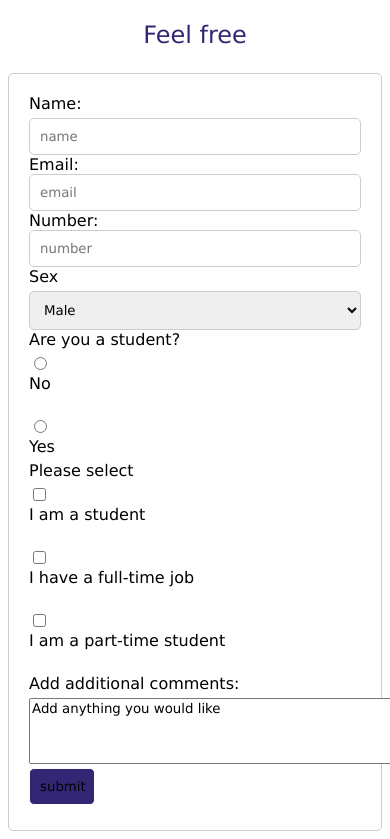
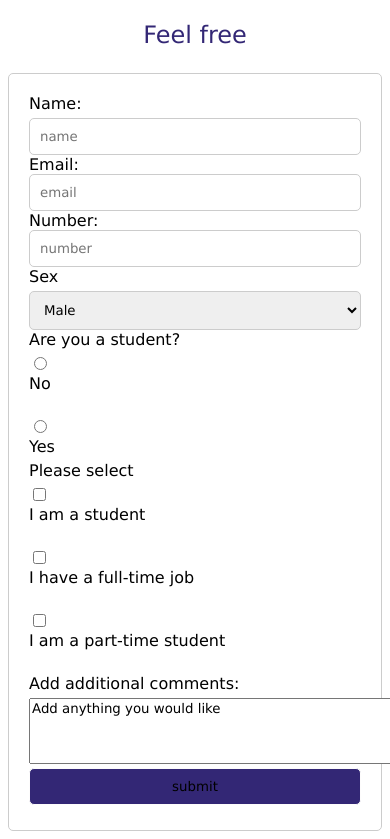
Before and after one commit to ktsyops/suzzycumkwaks, a plain HTML site: page index.html in a window 390 px wide. Shown: the part 62-901 px from the top of the page. Drawn offline with Linux system fonts and the light colour scheme.

Commit message:
added media query

```diff
--- a/css/style.css
+++ b/css/style.css
@@ -58,3 +58,9 @@ input[type="submit"] {
 input[type="submit"]:hover {
   background: #3d3b47;
 }
+
+@media(max-width: 500px) {
+  input[type="submit"] {
+    width: 100%;
+  }
+}
```
